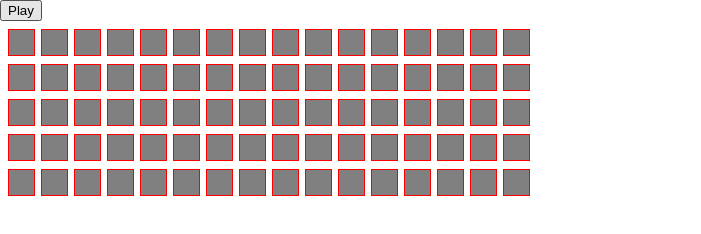
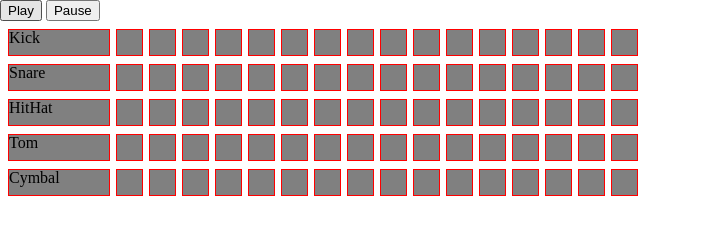
Before and after one commit to sparsons808/DeepSynth, a website built with webpack: page index.html in a window 1280 px wide. Shown: the whole page, without its empty margins (0-701 px from the left). Built offline with nearby package versions, Linux system fonts and the light colour scheme.

Commit message:
intrument btns

```diff
--- a/index.html
+++ b/index.html
@@ -11,9 +11,11 @@
 </head>
 
 <body>
-    <button class="play">Play</button>
+    <button class="btn play">Play</button>
+    <button class="btn pause">Pause</button>
     <div id="synth-grid">
         <div data-row="0" class="row">
+            <div class="instrument kick">Kick</div>
             <div data-col="0" class="box"></div>
             <div data-col="1" class="box"></div>
             <div data-col="2" class="box"></div>
@@ -32,6 +34,7 @@
             <div data-col="15" class="box"></div>
         </div>
         <div data-row="1" class="row">
+            <div class="instrument snare">Snare</div>
             <div data-col="0" class="box"></div>
             <div data-col="1" class="box"></div>
             <div data-col="2" class="box"></div>
@@ -50,6 +53,7 @@
             <div data-col="15" class="box"></div>
         </div>
         <div data-row="2" class="row">
+            <div class="instrument hihat">HitHat</div>
             <div data-col="0" class="box"></div>
             <div data-col="1" class="box"></div>
             <div data-col="2" class="box"></div>
@@ -68,6 +72,7 @@
             <div data-col="15" class="box"></div>
         </div>
         <div data-row="3" class="row">
+            <div class="instrument tom">Tom</div>
             <div data-col="0" class="box"></div>
             <div data-col="1" class="box"></div>
             <div data-col="2" class="box"></div>
@@ -86,6 +91,7 @@
             <div data-col="15" class="box"></div>
         </div>
         <div data-row="4" class="row">
+            <div class="instrument cymbal">Cymbal</div>
             <div data-col="0" class="box"></div>
             <div data-col="1" class="box"></div>
             <div data-col="2" class="box"></div>
--- a/src/index.scss
+++ b/src/index.scss
@@ -66,3 +66,18 @@ table {
 .row .box.selected {
     background-color: blue;
 }
+
+.row .instrument {
+    float: left;
+    border: solid;
+    border-color: red;
+    border-width: 1px;
+    width: 100px;
+    height: inherit;
+    background-color: grey;
+    margin: 3px;
+}
+
+// .btn {
+//     float: left;
+// }
--- a/src/scripts/synth_skeleton.js
+++ b/src/scripts/synth_skeleton.js
@@ -73,8 +73,12 @@ class Synth {
 
                 }, 5000)
             };
+        });
 
-
+        let pause = document.querySelector(".pause")
+        pause.addEventListener('click', (e) => {
+            e.preventDefault();
+            clearInterval(intervalId);
         });
     }
 
```
Also changed, not shown: dist/main.css.
